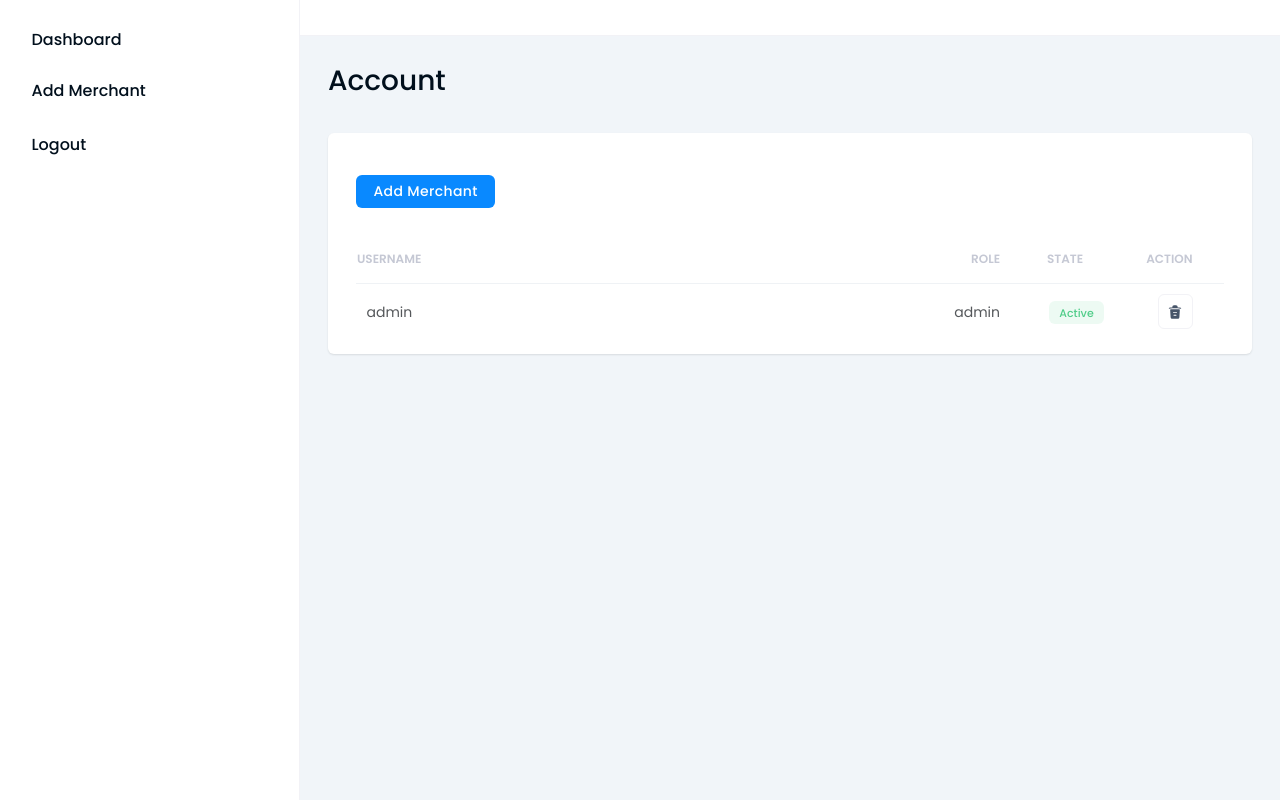
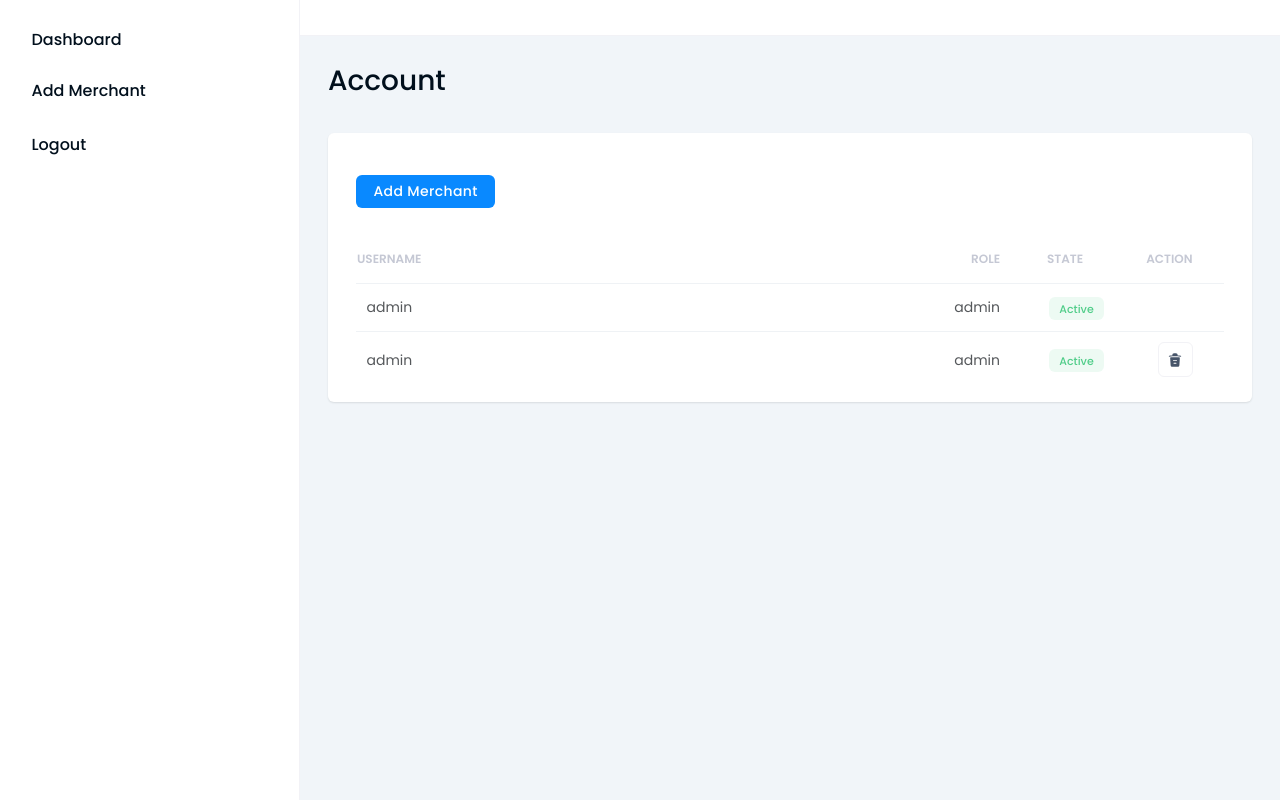
Before and after one commit to hyocea/YDuoDuo, a Flask app: page /account in a window 1280 px wide. Run offline with Flask 3, Linux system fonts and the light colour scheme; a user stored in the database is signed in.

Commit message:
DELETE MISS

```diff
--- a/templates/account-list.html
+++ b/templates/account-list.html
@@ -116,6 +116,20 @@
                                 </tr>
                             </thead>
                             <tbody>
+                                <tr class="bg-white border-b border-gray6 last:border-0 text-start mx-9">
+                                    <td class="px-3 py-3 font-normal text-[#55585B]">
+                                        admin
+                                    </td>
+                                    <td class="px-3 py-3 font-normal text-[#55585B] text-end">
+                                        admin
+                                    </td>
+                                    <td class="px-3 py-3 text-end">
+                                        <span class="text-[11px]  text-success px-3 py-1 rounded-md
+                                        leading-none bg-success/10 font-medium text-end">Active</span>
+                                    </td>
+                                    <td class="px-9 py-3 text-end">
+                                    </td>
+                                </tr>
                                 {% for user in users %}
                                 <tr class="bg-white border-b border-gray6 last:border-0 text-start mx-9">
                                     <td class="px-3 py-3 font-normal text-[#55585B]">
```
